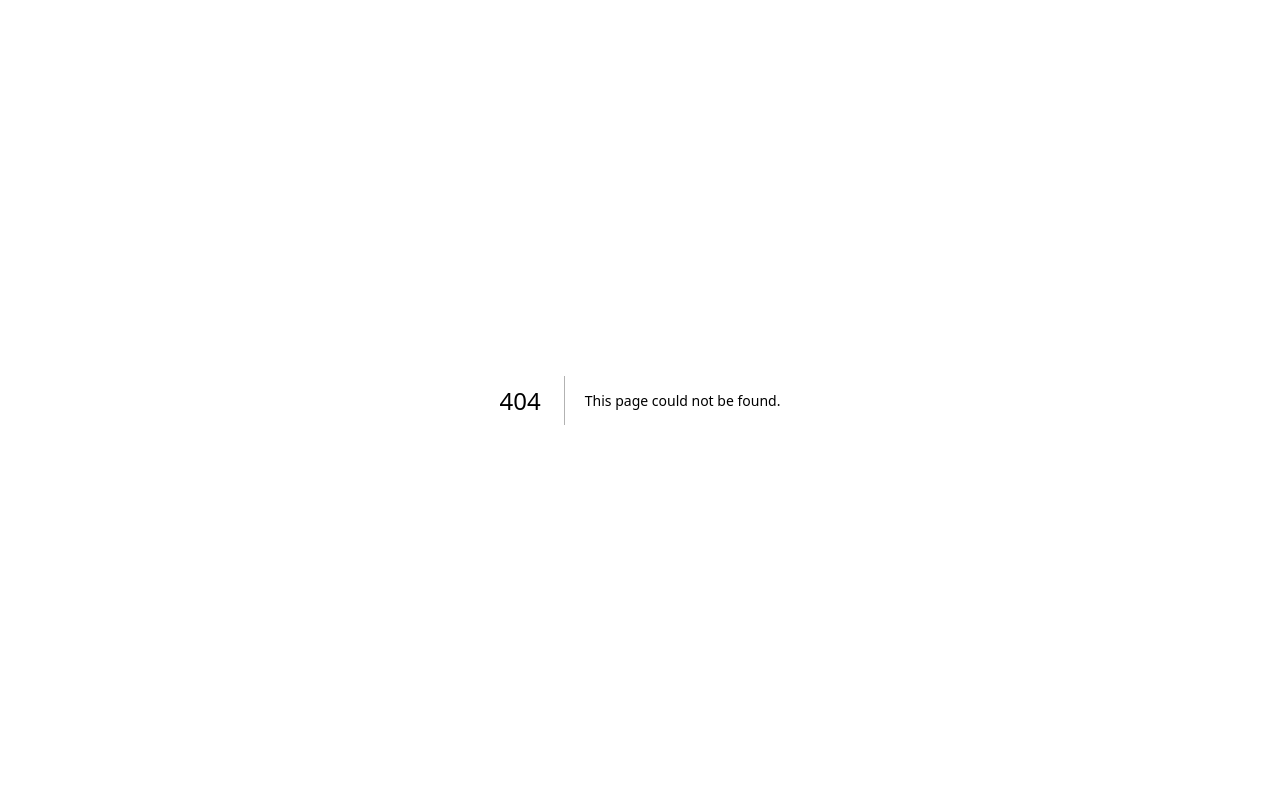
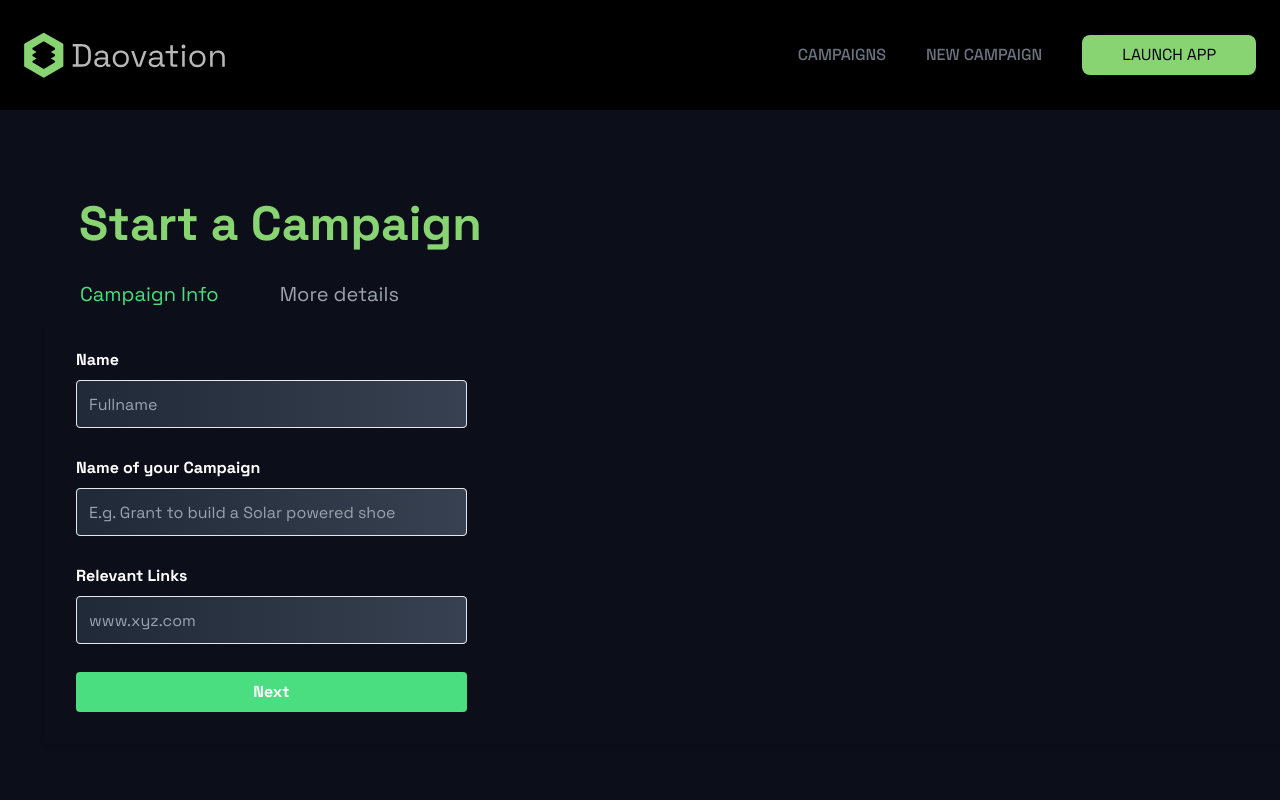
Before and after one commit to BNB-HACKZ/dao-front-end, a Next.js app: page /createcampaign in a window 1280 px wide. Before the commit this address had no page. Shown: the top 800 px of the page. Built offline with nearby package versions, Linux system fonts and the light colour scheme; what @rainbow-me/rainbowkit, wagmi would draw is missing.

Commit message:
added: createCampaignForm

```diff
--- /dev/null
+++ b/src/pages/createcampaign.tsx
@@ -0,0 +1,99 @@
+import { Navbar } from "@/components"
+import Layout from "@/components/common/Layout";
+import { useState } from "react";
+
+
+const CreateCampaign  = () => {
+    const [tab1, setTab1] = useState<boolean>(true);
+    const [tab2, setTab2] = useState<boolean>(false);
+    const [name, setName] = useState('');
+    const [campaignName, setCampaignName] = useState('');
+    const [link, setLink] = useState('');
+
+    return (
+        <>
+
+       <Layout>
+
+        <div className="">
+
+            <div>
+                <h1 className="startC font-bold">Start a Campaign</h1>
+            </div>
+
+            <h2 className="text-xl text-green-400 pl-20 pt-5">Campaign Info <span className={`${tab1 ? 'p-14 text-gray-400': 'p-14 text-green-400'}`}>More details</span></h2>
+
+
+            {/* add radio button & line to next tab */}
+
+  {tab1 && (
+
+<form className="shadow-md rounded px-8 pt-6 pb-8 mb-4 mt-4 ml-11">
+<div className="mb-7">
+  <label className="block text-white font-bold mb-2">
+    Name
+  </label>
+  <input className=" bg-gradient-to-r from-gray-800 to-gray-700 text-gray-800 border rounded w-4/12 h-12 py-2 px-3  leading-tight "  placeholder="Fullname" />
+</div>
+<div className="mb-7">
+  <label className="block text-white font-bold mb-2">
+    Name of your Campaign
+  </label>
+  <input className=" bg-gradient-to-r from-gray-800 to-gray-700 text-gray-800 border rounded w-4/12 h-12 py-2 px-3  leading-tight "  placeholder="E.g. Grant to build a Solar powered shoe" />
+</div>
+<div className="mb-7">
+  <label className="block text-white font-bold mb-2">
+    Relevant Links
+  </label>
+  <input className=" bg-gradient-to-r from-gray-800 to-gray-700 text-gray-800 border rounded w-4/12 h-12 py-2 px-3  leading-tight "  placeholder="www.xyz.com" />
+</div>
+<div className=" justify-center">
+  <button onClick={() => {setTab1(false); setTab2(true)}} className="bg-green-400 hover:bg-green-700 w-4/12 text-white font-bold py-2 px-4 rounded focus:outline-none focus:shadow-outline" type="button">
+    Next
+  </button>
+</div>
+</form>
+
+  )}
+
+
+
+{ tab2 && (
+    <form className="shadow-md rounded px-8 pt-6 pb-8 mb-4 mt-4 ml-11">
+    <div className="mb-7">
+      <label className="block text-white font-bold mb-2">
+        Project Details
+      </label>
+      <textarea className=" bg-gradient-to-r from-gray-800 to-gray-700 text-gray-800 border rounded w-4/12 h-48 py-2 px-3  leading-tight "  placeholder="Brief description of your project" />
+    </div>
+
+    <div className="mb-7">
+      <label className="block text-white font-bold mb-2">
+        Cover Image
+      </label>
+      <input type="file" className=" bg-gradient-to-r from-gray-800 to-gray-700 text-gray-800 border border-dashed rounded-r-xl border-4 border-grey-500 rounded w-4/14 h-48 py-2 px-3  leading-tight "  placeholder="Brief description of your project" />
+    </div>
+
+
+
+    <div className=" justify-center">
+      <button className="bg-green-400 hover:bg-green-700 w-4/12 text-white font-bold py-2 px-4 rounded focus:outline-none focus:shadow-outline" type="button">
+        Save
+      </button>
+    </div>
+  </form>
+)}
+
+
+
+
+        </div>
+
+
+       </Layout>
+
+
+        </>
+    )
+}
+export default CreateCampaign;
--- a/src/styles/globals.css
+++ b/src/styles/globals.css
@@ -35,3 +35,9 @@
 .bfpe{
     background: #89D472;
 }
+.startC {
+Font-size: 48px;
+color:  #89D472;
+padding-top: 78px;
+padding-left: 79px
+}
```
